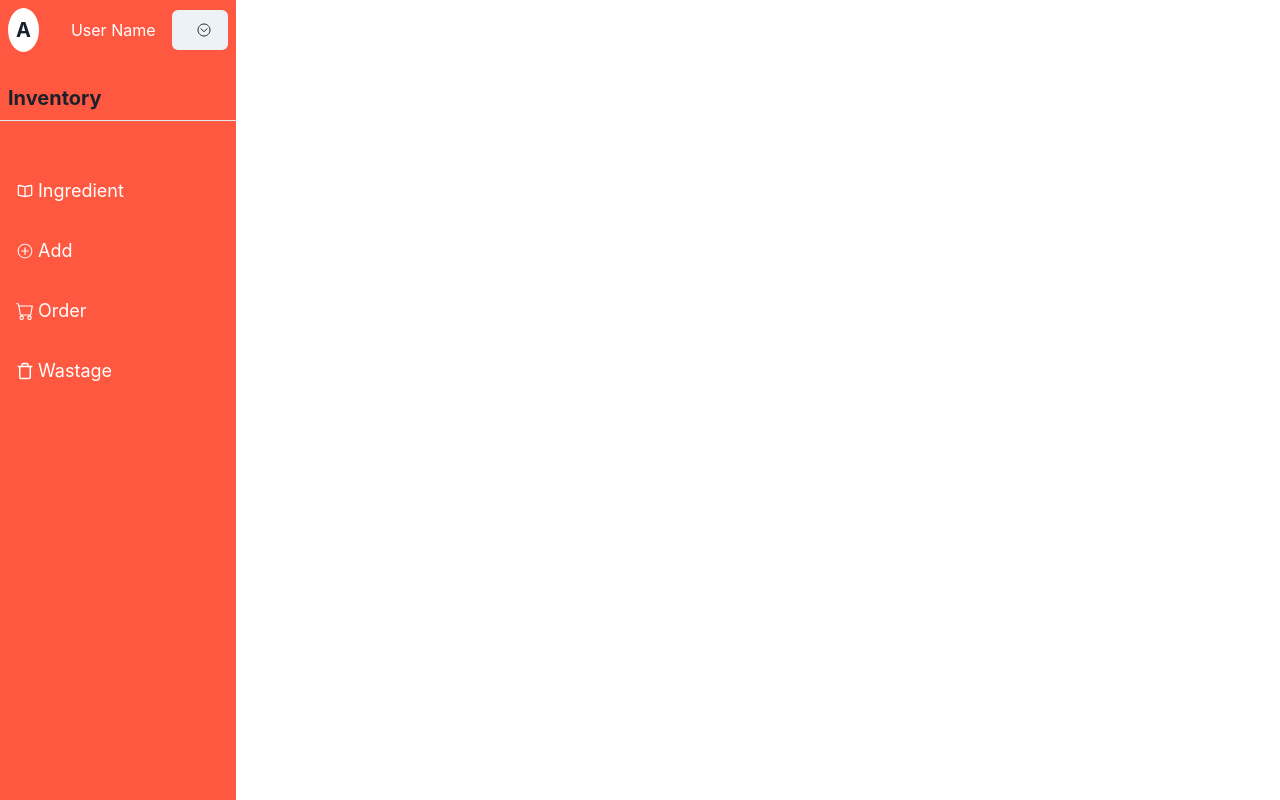
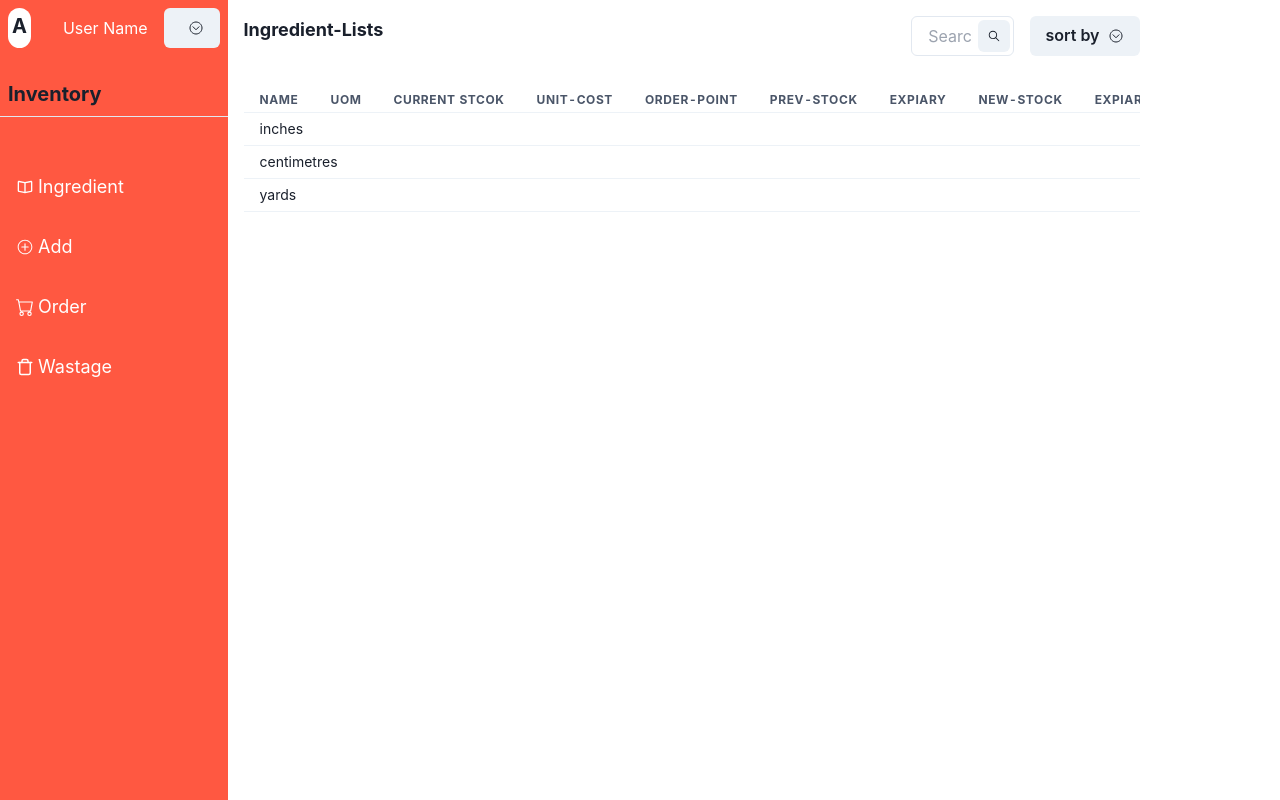
Before and after one commit to Toushik-Ahmed/Eatery-Frontend, a Next.js app in the folder eatery/: page /Inventory in a window 1280 px wide. Built offline with nearby package versions, Linux system fonts and the light colour scheme.

Commit message:
working on table

```diff
--- a/eatery/src/app/Inventory/page.tsx
+++ b/eatery/src/app/Inventory/page.tsx
@@ -1,3 +1,4 @@
+import IngredientsTable from '@/components/inventoryComponent/IngredientsTable'
 import SideNavbar from '@/components/inventoryComponent/SideNavbar'
 import React from 'react'
 
@@ -5,8 +6,12 @@ type Props = {}
 
 const page = (props: Props) => {
   return (
-    <div>
+    <div className='flex gap-4 '>
       <SideNavbar/>
+      <div className='mt-4'>
+      <IngredientsTable/>
+      </div>
+
     </div>
   )
 }
--- a/eatery/src/components/customComponents/DropDown.tsx
+++ b/eatery/src/components/customComponents/DropDown.tsx
@@ -1,21 +1,26 @@
+'use client';
 import { Button, Menu, MenuButton, MenuItem, MenuList } from '@chakra-ui/react';
 import { IoChevronDownCircleOutline } from 'react-icons/io5';
 
-type Props = {};
+type Props = {
+  actions?: string;
+  items?: string[];
+};
 
-function DropDown({}: Props) {
+function DropDown({ items, actions }: Props) {
   return (
-    <div className='w-fit'>
-      <Menu  >
+    <div className="w-fit">
+      <Menu>
         <MenuButton
-
           as={Button}
           rightIcon={<IoChevronDownCircleOutline />}
-        ></MenuButton>
-        <MenuList p={0} m={0} w={'fit-content'} _hover={{color:"#1D1842"}}>
-          <MenuItem w={'fit-content'} _hover={{color:"#1D1842"}}>
-            Logout
-          </MenuItem>
+        >{actions}</MenuButton>
+        <MenuList p={0} m={0} w={'fit-content'} _hover={{ color: '#1D1842' }}>
+          {items?.map((item) => (
+            <MenuItem w={'fit-content'} _hover={{ color: '#1D1842' }}>
+              {item}
+            </MenuItem>
+          ))}
         </MenuList>
       </Menu>
     </div>
--- /dev/null
+++ b/eatery/src/components/customComponents/Table.tsx
@@ -0,0 +1,50 @@
+'use client'
+import {
+  Table,
+  TableContainer,
+  Tbody,
+  Td,
+  Th,
+  Thead,
+  Tr,
+} from '@chakra-ui/react';
+
+type Props = {
+  tableHead: string[];
+};
+
+const Tablecomponent = ({ tableHead }: Props) => {
+  return (
+    <div className='flex justify-center'>
+      <TableContainer>
+        <Table size="sm">
+          <Thead display={'flex'}>
+            {tableHead.map(el=><Tr>
+              <Th>{el}</Th>
+            </Tr>)}
+
+          </Thead>
+          <Tbody>
+            <Tr>
+              <Td>inches</Td>
+            </Tr>
+            <Tr>
+              <Td>centimetres</Td>
+            </Tr>
+            <Tr>
+              <Td>yards</Td>
+            </Tr>
+          </Tbody>
+          {/* <Tfoot>
+            <Tr>
+              <Th>To convert</Th>
+
+            </Tr>
+          </Tfoot> */}
+        </Table>
+      </TableContainer>
+    </div>
+  );
+};
+
+export default Tablecomponent;
--- /dev/null
+++ b/eatery/src/components/inventoryComponent/IngredientsTable.tsx
@@ -0,0 +1,51 @@
+import {
+  IconButton,
+  Input,
+  InputGroup,
+  InputRightElement,
+} from '@chakra-ui/react';
+import { IoIosSearch } from 'react-icons/io';
+import DropDown from '../customComponents/DropDown';
+import Tablecomponent from '../customComponents/Table';
+
+type Props = {};
+
+function IngredientsTable({}: Props) {
+  const filterITems = ['Date', 'Name'];
+  const th = [
+    'Name',
+    'UOM',
+    'Current Stcok',
+    'Unit-Cost',
+    'Order-Point',
+    'Prev-stock',
+    'Expiary',
+    'New-Stock',
+    'expiary',
+    'Incoming-Stock',
+  ];
+
+  return (
+    <div className="w-[70vw]">
+      <div className="flex justify-between mb-8">
+        <p className="font-bold text-lg">Ingredient-Lists</p>
+        <div className="flex gap-4">
+          <InputGroup w={'8vw'} borderRadius="28px">
+            <Input placeholder="Search" />
+            <InputRightElement>
+              <IconButton
+                aria-label="Search database"
+                icon={<IoIosSearch />}
+                size="sm"
+              />
+            </InputRightElement>
+          </InputGroup>
+          <DropDown actions={'sort by'} items={filterITems} />
+        </div>
+      </div>
+      <Tablecomponent tableHead={th} />
+    </div>
+  );
+}
+
+export default IngredientsTable;
--- a/eatery/src/components/inventoryComponent/SideNavbar.tsx
+++ b/eatery/src/components/inventoryComponent/SideNavbar.tsx
@@ -1,24 +1,23 @@
 import Link from 'next/link';
 import { BsCart } from 'react-icons/bs';
-import { FaArrowCircleDown } from 'react-icons/fa';
 import { IoIosAddCircleOutline, IoMdBook } from 'react-icons/io';
 import { LuTrash } from 'react-icons/lu';
 import DropDown from '../customComponents/DropDown';
 type Props = {};
 
 const SideNavbar = (props: Props) => {
-  const actions = <FaArrowCircleDown className=" text-white " />;
+  const items = ['Logout'];
   return (
     <nav className="bg-[#FF5841] h-[100vh] w-fit">
       <div className="p-2 flex gap-8">
-        <div className="bg-[white] w-fit p-2 rounded-[65%] font-bold text-xl">
+        <div className="bg-[white] w-fit px-1 py-1 rounded-2xl font-bold text-xl">
           A
         </div>
 
         <div className="flex gap-4  items-center">
           <div className="text-white">User Name</div>
 
-          <DropDown />
+          <DropDown items={items} />
         </div>
       </div>
       <div>
```
